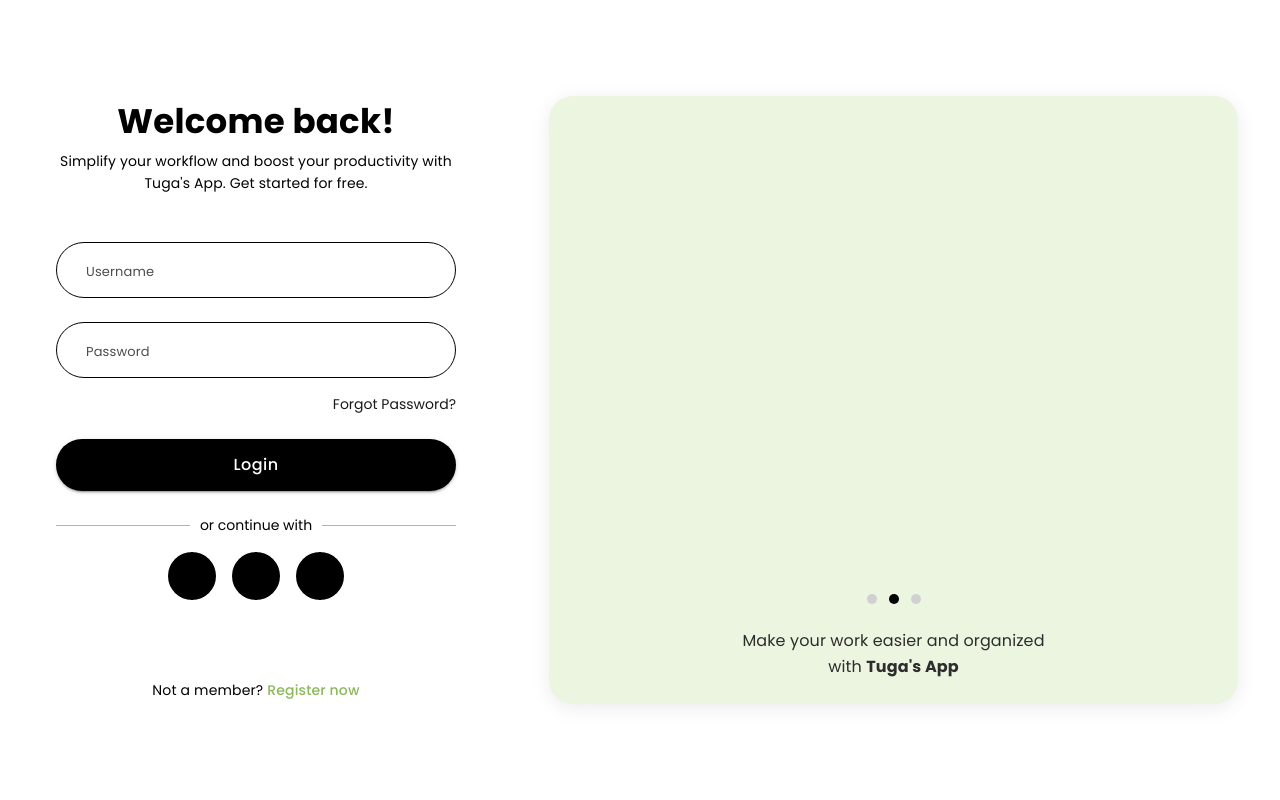
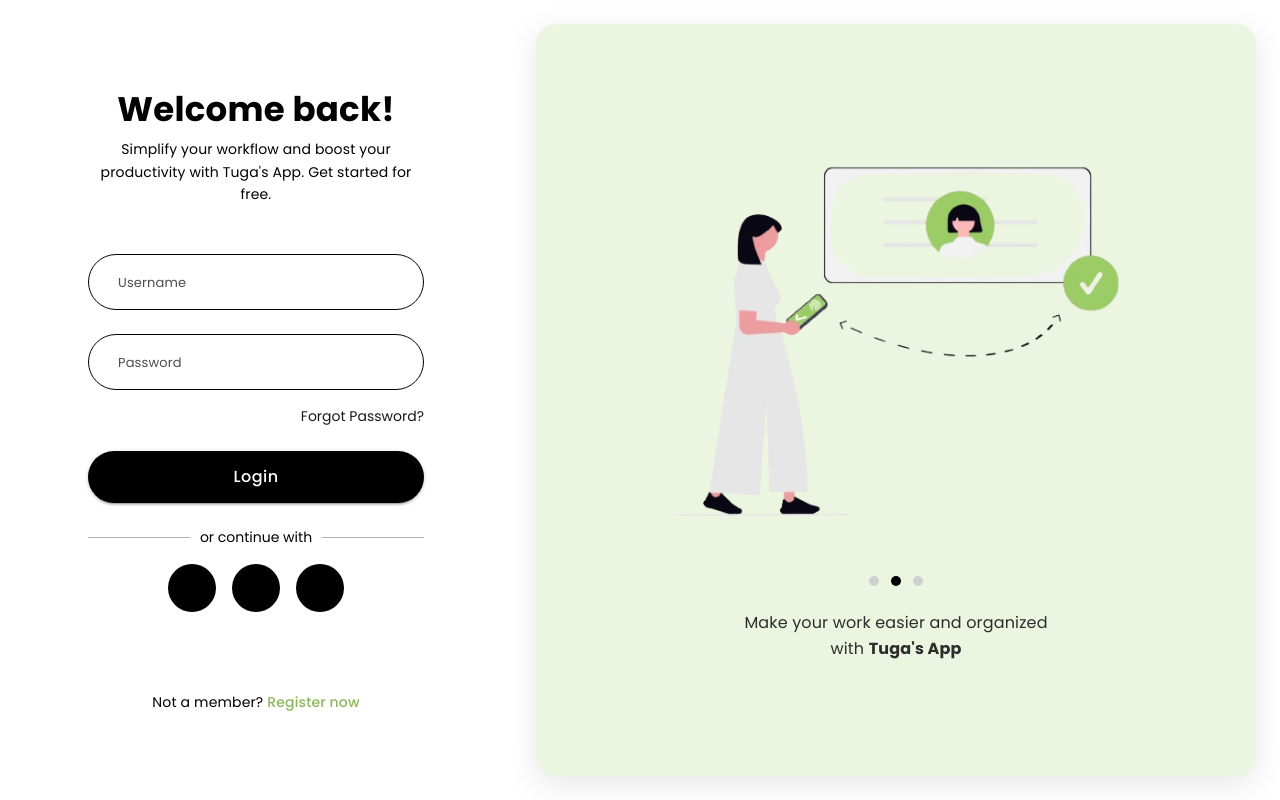
Before and after one commit to yehaniharshika/code3x-Internship-Assessment, a React (Vite) app: page / in a window 1280 px wide. Built offline with nearby package versions, Linux system fonts and the light colour scheme; some icons are missing.

Commit message:
implemented Login page

```diff
--- a/src/pages/LoginPage.tsx
+++ b/src/pages/LoginPage.tsx
@@ -1,167 +1,147 @@
-import React, { useState, useEffect } from "react";
-import { Grid, Box, Typography } from "@mui/material";
-import LoginForm from "../components/LoginForm";
+// src/pages/LoginPage.tsx
+import React, { useState, useEffect } from 'react';
+import { Grid, Box, Typography } from '@mui/material';
+import LoginForm from '../components/LoginForm';
 
-// Import multiple images for rotation
-import illustration1 from "../assets/login-bg-02.png";
-import illustration2 from "../assets/login-bg-01.png";
-import illustration3 from "../assets/login-bg-03.png";
+import illustration1 from '../assets/login-bg-01.png';
+import illustration2 from '../assets/login-bg-02.png';
+import illustration3 from '../assets/login-bg-03.png';
 
-const images = [
-  illustration1,
-  illustration2,
-  illustration3,
-];
+const images = [illustration1, illustration2, illustration3];
 
 const LoginPage: React.FC = () => {
   const [currentImageIndex, setCurrentImageIndex] = useState(0);
 
-  // Auto-rotate images every 4 seconds
   useEffect(() => {
     const interval = setInterval(() => {
-      setCurrentImageIndex((prevIndex) => (prevIndex + 1) % images.length);
-    }, 3000); // Change image every 3 seconds
-
+      setCurrentImageIndex((prev) => (prev + 1) % images.length);
+    }, 4000);
     return () => clearInterval(interval);
   }, []);
 
   return (
-    <Grid
-      container
+    <Box
       sx={{
-        height: "100vh",
-        width: "100%",
-        m: 0,
-        p: 0,
+        height: '100vh',
+        width: '100%',
+        display: 'flex',
+        overflow: 'hidden',
+        margin: 0,
+        padding: 0,
       }}
     >
-      {/* Left side - Login Form with white background */}
-      <Grid
+      {/* LEFT - Form side */}
+      <Box
         sx={{
-          display: "flex",
-          alignItems: "center",
-          justifyContent: "center",
-          bgcolor: "#ffffff",
-          p: { xs: 3, md: 6 },
-          height: "100vh",
-          width: "40%",
-        }}
-      >
-        <LoginForm />
-      </Grid>
-
-      {/* Right side - Illustration with green background */}
-      <Grid
-        sx={{
-          display: { xs: "none", md: "flex" },
-          alignItems: "center",
-          justifyContent: "center",
-          bgcolor: "#ffffff", // Changed from red to green
-          flexDirection: "column",
-          height: "100vh",
-          width: "60%",
-          p: 4, // Padding around the content
+          width: { xs: '100%', md: '40%' },
+          display: 'flex',
+          alignItems: 'center',
+          justifyContent: 'center',
+          bgcolor: '#ffffff',
+          px: { xs: 3, sm: 6, md: 8, lg: 10 },
+          py: { xs: 4, md: 6 },
+          height: '100%',
         }}
       >
         <Box
           sx={{
-            width: "98%", // Increased from 60% to make it bigger
-            maxWidth: "1000px",
-            textAlign: "center",
-            backgroundColor: "#ebf5e0 ", // White background for image container
-            borderRadius: "24px",
-            p: 3,
-            boxShadow: "0 4px 20px rgba(0, 0, 0, 0.08)",
-            display: "flex",
-            flexDirection: "column",
-            alignItems: "center",
-            justifyContent: "center",
-            marginRight: "5px", // Remove right margin
+            width: '100%',
+            maxWidth: '480px',
+            mx: 'auto',
           }}
         >
-          {/* Image with fade animation */}
+          <LoginForm />
+        </Box>
+      </Box>
+
+      {/* RIGHT - Illustration side */}
+      <Box
+        sx={{
+          width: { xs: '0%', md: '60%' },
+          display: { xs: 'none', md: 'flex' },
+          alignItems: 'center',
+          justifyContent: 'center',
+          bgcolor: '#ffffff',
+          height: '100%',
+          overflow: 'hidden',
+          p: { md: 2, lg: 3 },
+
+        }}
+      >
+        <Box
+          sx={{
+            width: '100%',
+            height: '100%',
+            display: 'flex',
+            flexDirection: 'column',
+            alignItems: 'center',
+            justifyContent: 'center',
+            backgroundColor: '#ebf5e0',
+            borderRadius: { md: '20px  20px 20px 20px' }, // rounded only left side
+            p: { md: 6, lg: 8 },
+            boxShadow: '0 8px 32px rgba(0,0,0,0.1)',
+          }}
+        >
+          {/* Image container - full available space */}
           <Box
             sx={{
-              width: "100%",
-              height: "450px",
-              display: "flex",
-              alignItems: "center",
-              justifyContent: "center",
-              mb: 3,
-              position: "relative",
+              width: '100%',
+              height: '65%',
+              display: 'flex',
+              alignItems: 'center',
+              justifyContent: 'center',
+              overflow: 'hidden',
+              mb: 4,
             }}
           >
             <img
               src={images[currentImageIndex]}
               alt="Productivity illustration"
               style={{
-                width: "100%",
-                height: "100%",
-                objectFit: "contain",
-                animation: "fadeIn 1s ease-in-out",
+                width: '100%',
+                height: '100%',
+                objectFit: 'contain',
               }}
             />
           </Box>
 
-          {/* Dots indicator for image carousel */}
-          <Box
-            sx={{
-              display: "flex",
-              gap: 1.5,
-              mb: 3,
-            }}
-          >
-            {images.map((_, index) => (
+          {/* Dots */}
+          <Box sx={{ display: 'flex', gap: 1.5, mb: 3 }}>
+            {images.map((_, idx) => (
               <Box
-                key={index}
+                key={idx}
                 sx={{
                   width: 10,
                   height: 10,
-                  borderRadius: "50%",
-                  bgcolor: index === currentImageIndex ? "black" : "#d0d0d0",
-                  transition: "all 0.3s ease",
-                  cursor: "pointer",
+                  borderRadius: '50%',
+                  bgcolor: idx === currentImageIndex ? 'black' : '#d0d0d0',
+                  transition: 'all 0.3s ease',
+                  cursor: 'pointer',
                 }}
-                onClick={() => setCurrentImageIndex(index)}
+                onClick={() => setCurrentImageIndex(idx)}
               />
             ))}
           </Box>
 
-          {/* Text below illustration */}
+          {/* Bottom text */}
           <Typography
-            variant="h6"
             sx={{
+              fontSize: '16px',
+              color: '#2D2D2D',
+              textAlign: 'center',
+              fontFamily: 'Poppins, sans-serif',
               fontWeight: 400,
-              color: "#2D2D2D",
-              fontSize: "16px",
               lineHeight: 1.6,
-              fontFamily: "Poppins, sans-serif",
+              px: 4,
+              maxWidth: '85%',
             }}
           >
-            Make your work easier and organized <br /> with{" "}
-            <Box component="span" sx={{ fontWeight: 700 }}>
-              Tuga's App
-            </Box>
+            Make your work easier and organized <br />
+            with <Box component="span" sx={{ fontWeight: 700 }}>Tuga's App</Box>
           </Typography>
         </Box>
-
-        {/* CSS Animation for fade effect */}
-        <style>
-          {`
-            @keyframes fadeIn {
-              from {
-                opacity: 0;
-                transform: scale(0.95);
-              }
-              to {
-                opacity: 1;
-                transform: scale(1);
-              }
-            }
-          `}
-        </style>
-      </Grid>
-    </Grid>
+      </Box>
+    </Box>
   );
 };
 
```
